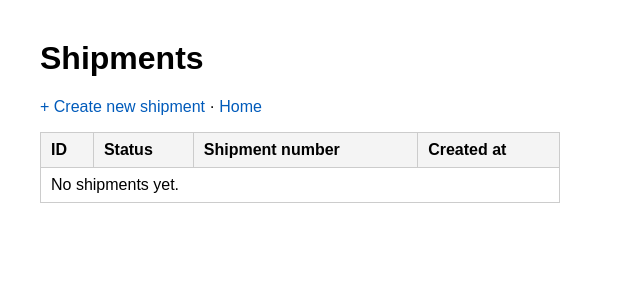
After one commit to ChBolz/DBWE_SENDUNGSVERFOLGUNG, a Flask app: page /shipments in a window 1280 px wide. The commit adds this page. Shown: the top 300 px of the page, without its empty margins (0-640 px from the left). Run offline with Flask 3, Linux system fonts and the light colour scheme.

Commit message:
Create Shipments

```diff
--- a/app.py
+++ b/app.py
@@ -48,6 +48,35 @@ def create_app():
         items = db.session.execute(db.select(Item).order_by(Item.id)).scalars().all()
         return render_template("items.html", items=items)
 
+   # helper: ensure a demo user exists (until real auth is added)
+    def _ensure_demo_user():
+        u = db.session.execute(db.select(User).where(User.username == "demo")).scalar_one_or_none()
+        if not u:
+            u = User(username="demo", email="demo@example.com", password_hash="not-used-yet")
+            db.session.add(u)
+            db.session.commit()
+        return u
+
+    @app.get("/shipments")
+    def shipments_list():
+        rows = db.session.execute(
+            db.select(ShipmentHead).order_by(ShipmentHead.id.desc())
+        ).scalars().all()
+        return render_template("shipments.html", shipments=rows)
+
+    @app.get("/shipments/new")
+    def shipments_new():
+        return render_template("shipment_new.html")
+
+    @app.post("/shipments/new")
+    def shipments_create():
+        user = _ensure_demo_user()
+        sh = ShipmentHead(created_by=user.id)  # status defaults to "open"
+        db.session.add(sh)
+        db.session.commit()
+        # simple redirect back to the list
+        return render_template("shipment_created.html", shipment=sh)
+
     register_cli(app)
     return app
 
--- a/templates/index.html
+++ b/templates/index.html
@@ -25,6 +25,7 @@
   <div class="nav">
     <a href="{{ url_for('login') }}">Login</a>
     <a href="{{ url_for('register') }}">Register</a>
+    <a href="{{ url_for('shipments_list') }}">Shipments</a>
   </div>
 </body>
 </html>
--- /dev/null
+++ b/templates/shipments.html
@@ -0,0 +1,38 @@
+<!DOCTYPE html>
+<html lang="en">
+<head>
+  <meta charset="UTF-8" />
+  <title>Shipments</title>
+  <style>
+    body { font-family: Arial, sans-serif; margin: 40px; }
+    table { border-collapse: collapse; min-width: 520px; }
+    th, td { border: 1px solid #ccc; padding: 8px 10px; }
+    th { background: #f4f4f4; text-align: left; }
+    a { color:#005bbb; text-decoration:none; }
+    a:hover { text-decoration:underline; }
+  </style>
+</head>
+<body>
+  <h1>Shipments</h1>
+  <p><a href="{{ url_for('shipments_new') }}">+ Create new shipment</a> · <a href="{{ url_for('index') }}">Home</a></p>
+
+  <table>
+    <thead>
+      <tr><th>ID</th><th>Status</th><th>Shipment number</th><th>Created at</th></tr>
+    </thead>
+    <tbody>
+      {% for s in shipments %}
+        <tr>
+          <td>{{ s.id }}</td>
+          <td>{{ s.status }}</td>
+          <td>{{ s.shipment_number or '' }}</td>
+          <td>{{ s.created_at }}</td>
+        </tr>
+      {% endfor %}
+      {% if not shipments %}
+        <tr><td colspan="4">No shipments yet.</td></tr>
+      {% endif %}
+    </tbody>
+  </table>
+</body>
+</html>
```
Also changed, not shown: templates/shipment_created.html (added, +17 -0 lines), templates/shipment_new.html (added, +21 -0 lines).
